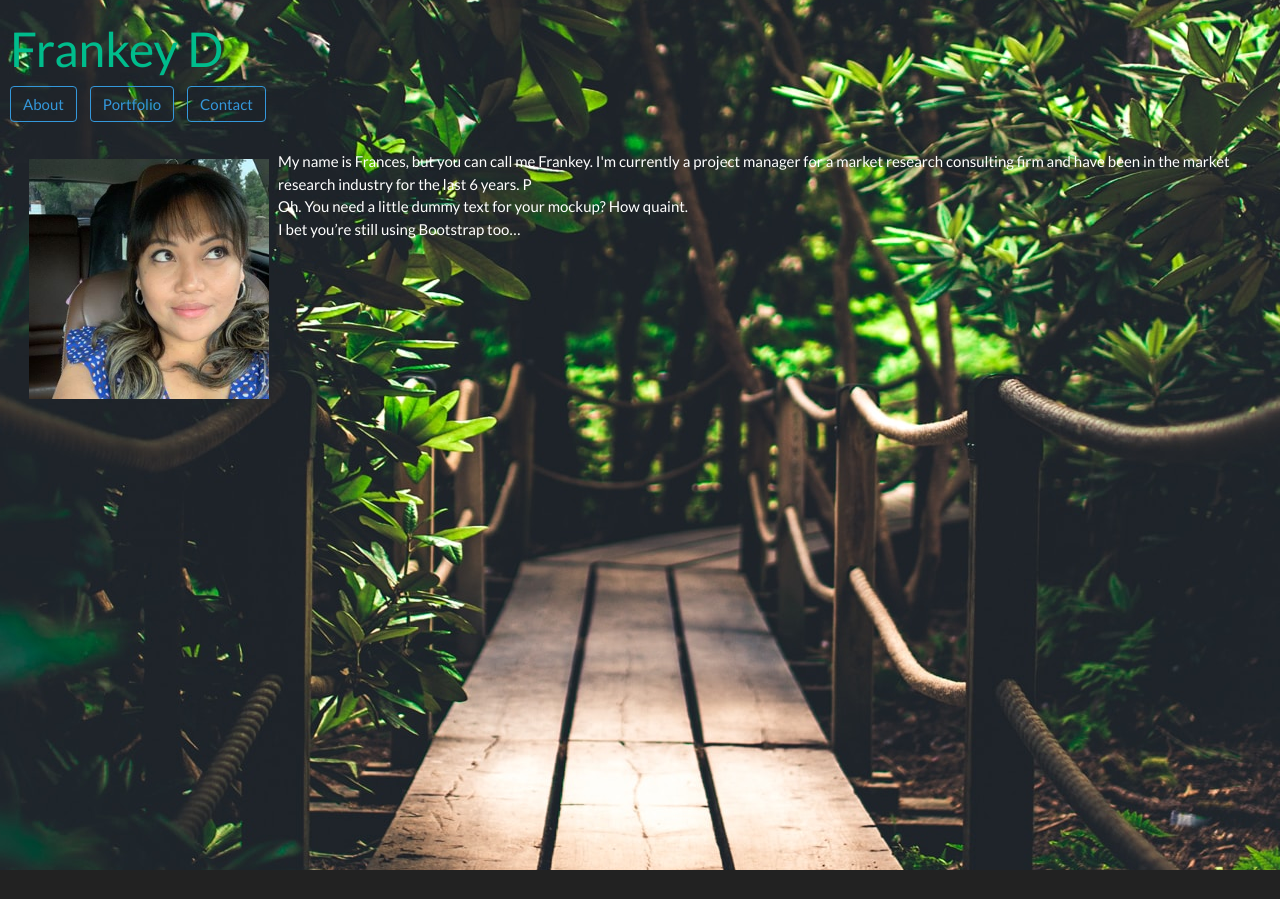
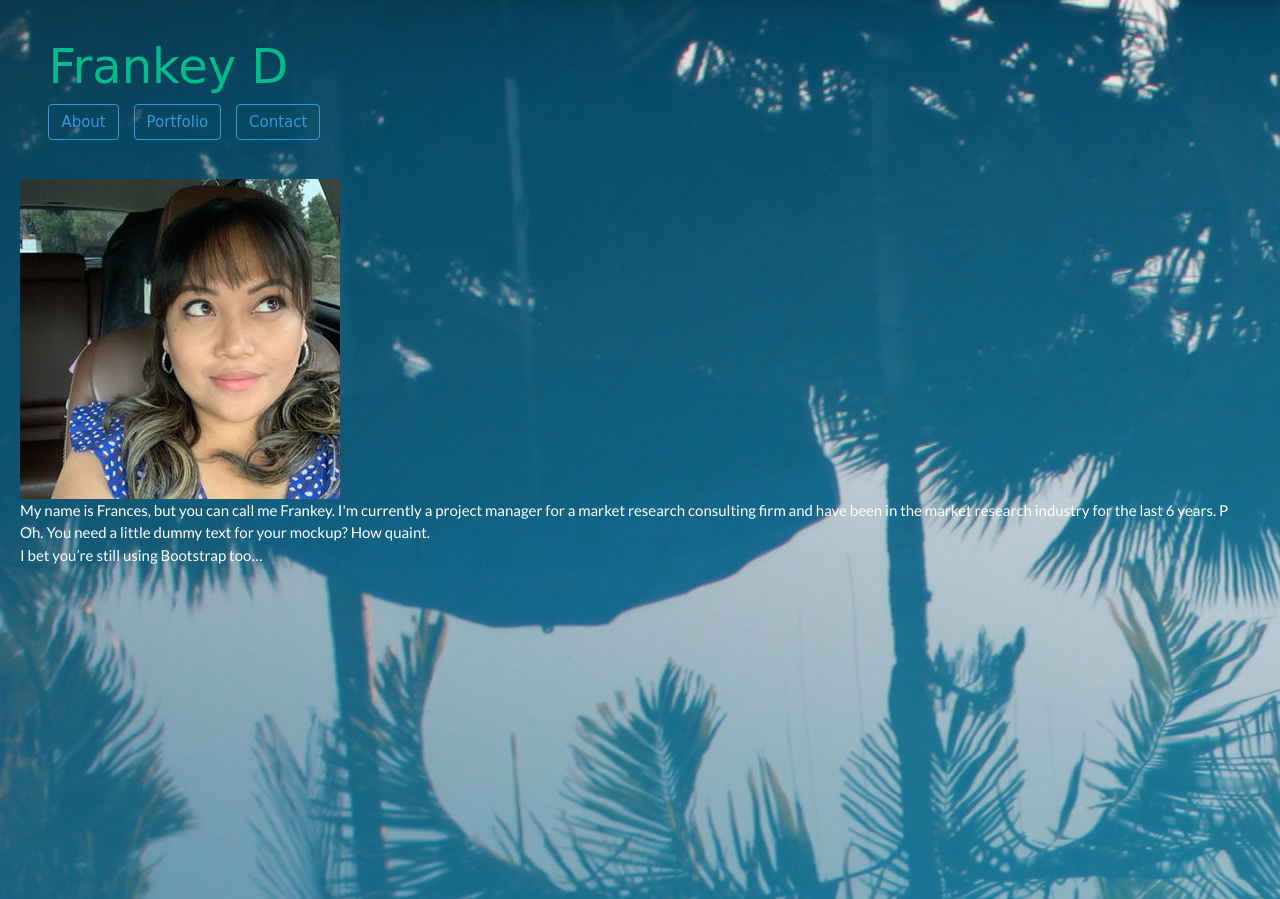
Before and after one commit to FrankeyDee/FrankeyDee.github.io, a plain HTML site: page index.html in a window 1280 px wide. Before the commit the page ends 870 px from the top, so only its background shows below. Drawn offline with nearby package versions, Linux system fonts and the light colour scheme.

Commit message:
updated background image, added google fonts for styling, changed font color

```diff
--- a/assets/css/stylesheet.css
+++ b/assets/css/stylesheet.css
@@ -2,19 +2,43 @@ body {
     font-family: 'Quicksand', sans-serif;
     color: honeydew;
     font-size: 150px;
-    background: url(../images/plumeriaway.jpg) no-repeat center center fixed;
+    background: url(../images/cpatrickbg.jpg) fixed;
 }
 
 header {
-    height: 150px;
-    position:relative;
-    padding-top: 20px;
+    padding-top: 1%;
+    padding-left: 1%;
+    padding-bottom: 1%;
+    margin: 2%;
+    font-family: 'Permanent Marker', cursive;
 }
 
 h1 {
     margin-top: 65px;
     margin-left: 10px;
 
+}
+
+/* Links */
+a {
+    color: #fa9539;
+    text-decoration: none;
+  }
+
+  a:hover {
+    color: white;
+  }
+
+  a:active {
+    color: #fa9539;
+  }
+
+  a:visited {
+    color: #fa9539;
+  }
+
+.btn {
+    margin-left: 10px;
 }
 
 main {
@@ -24,18 +48,22 @@ main {
     padding-left: 10px;
 }
 
-.picFloatLeft {
-   width: 250px;
-   height: 250px;
-   float: left;
-   margin: 4px;
-   padding: 5px;
+.portfolio {
+    display: flex;
+
 }
 
-#aboutMe{
-    font-size: 800%;
+.card {
+    margin-right: 20px;
+    align-content: center;
 }
 
+footer {
+    height: 100px;
+    margin-top: 20px;
+}
+
+/*Portfolio Image IDs*/
 #psyGame {
     overflow: scroll;
     border-style: groove;
@@ -55,24 +83,3 @@ main {
     overflow: scroll;
     border-style: groove;
 }
-
-
-
-footer {
-    height: 100px;
-    margin-top: 20px;
-}
-
-.btn {
-    margin-left: 10px;
-}
-
-.card {
-    margin-right: 20px;
-    align-content: center;
-}
-
-.portfolio {
-    display: flex;
-
-}
```
Also changed, not shown: assets/images/cpatrickbg.jpg (added).
